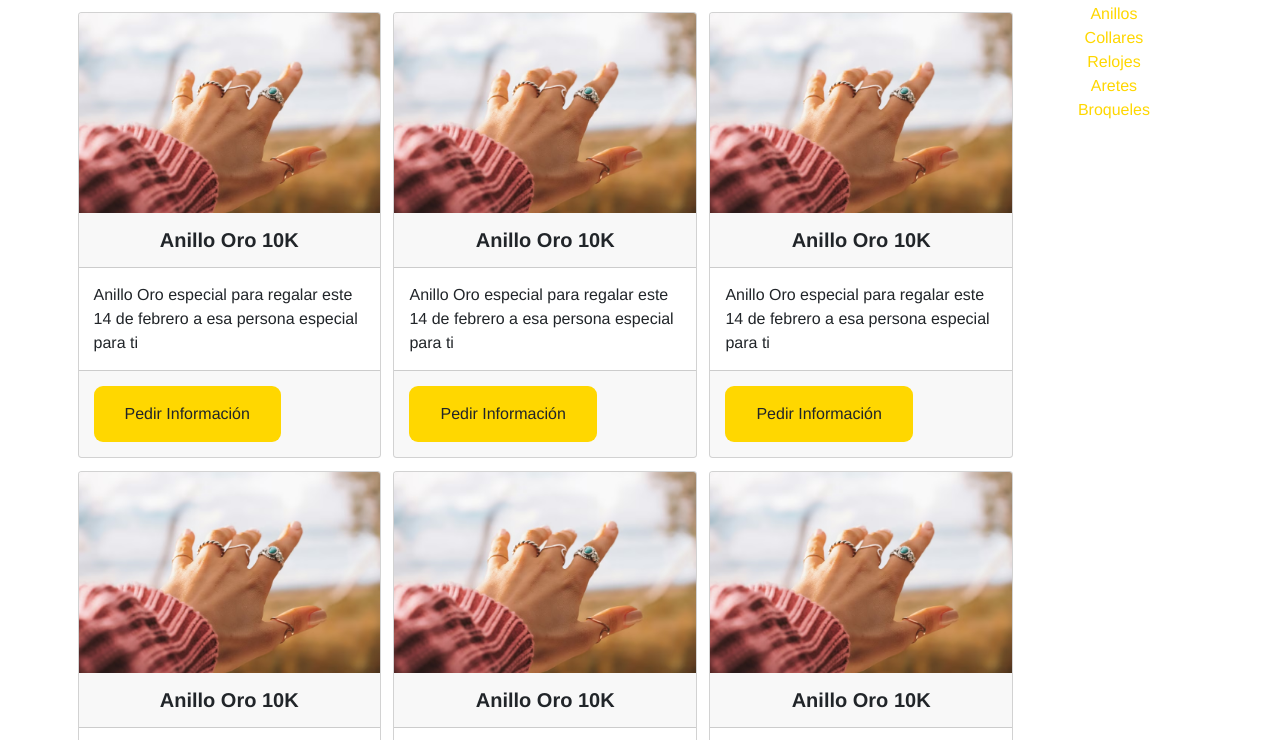
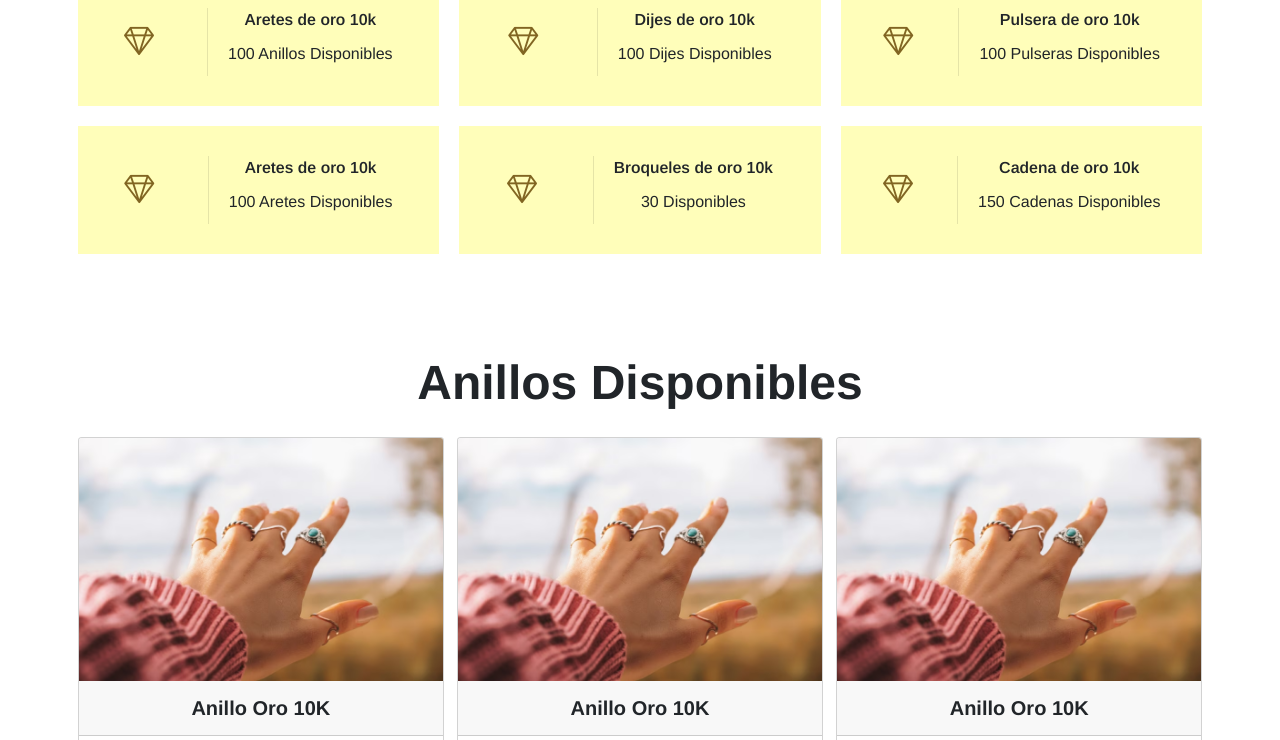
Before and after one commit to 27kike/webjoyeria, a plain HTML site: page categoria.html in a window 1280 px wide. Shown: the part 747-1487 px from the top of the page. Drawn offline with nearby package versions, Linux system fonts and the light colour scheme.

Commit message:
Se modifico categorías y el menú en todas las páginas
Se ha modificado la página categorías agregando el menú de artículos disponibles y en todas las páginas el menú se hizo responsibe.

```diff
--- a/categoria.html
+++ b/categoria.html
@@ -18,7 +18,7 @@
     <header class="header__productos py-3">
         <div class="container-xl">
             <nav class="navbar header__productos-nav d-flex justify-content-center p-0 m-2">
-                <ul class="list-unstyled d-flex justify-content-around w-100 m-0">
+                <ul class="list-unstyled d-flex flex-column text-center flex-md-row justify-content-around w-100 m-0">
                     <li class="nav-item p-1">
                         <a href="index.html" class="nav-link">Inicio</a>
                     </li>
@@ -34,8 +34,8 @@
                 </ul>
             </nav>
             <div class="header__productos-contenido">
-                <h2 class="header__productos-contenido-titulo">Bienvenidos a Joyeria Estela Dorada</h2>
-                <p class="header__productos-contenido-texto">Sumérgete en un mundo de joyas exclusivas, donde cada pieza cuenta una historia de elegancia y sofisticación.</p>
+                <h2 class="header__productos-contenido-titulo">Encuentra Tu Compañero Perfecto</h2>
+                <p class="header__productos-contenido-texto">Tu Historia, Contada a Través de Joyas.</p>
             </div>
             <div class="header__productos-servicios">
                 <div class="header__productos-servicios-diseno p-2 mb-2 mb-md-0">
@@ -53,9 +53,68 @@
             </div>
         </div>
     </header>
-    <div class="container-xl py-3">
-        <div class="row g-1">
-            <main class="col-md-10">
+    <section class="categorias py-3">
+        <div class="container-xl">
+            <h2 class="text-center">Nuestras Categorías</h1>
+            <div class="categorias__productos">
+                <div class="categorias__productos-producto">
+                    <div class="categorias__productos-producto-logo">
+                        <i class="bi bi-gem"></i>
+                    </div>
+                    <div class="categorias__productos-producto-info">
+                        <p class="categorias__productos-producto-info-desc">Aretes de oro 10k</p>
+                        <p>100 Anillos Disponibles</p>
+                    </div>
+                </div>
+                <div class="categorias__productos-producto">
+                    <div class="categorias__productos-producto-logo">
+                        <i class="bi bi-gem"></i>
+                    </div>
+                    <div class="categorias__productos-producto-info">
+                        <p class="categorias__productos-producto-info-desc">Dijes de oro 10k</p>
+                        <p>100 Dijes Disponibles</p>
+                    </div>
+                </div>
+                <div class="categorias__productos-producto">
+                    <div class="categorias__productos-producto-logo">
+                        <i class="bi bi-gem"></i>
+                    </div>
+                    <div class="categorias__productos-producto-info">
+                        <p class="categorias__productos-producto-info-desc">Pulsera de oro 10k</p>
+                        <p>100 Pulseras Disponibles</p>
+                    </div>
+                </div>
+                <div class="categorias__productos-producto">
+                    <div class="categorias__productos-producto-logo">
+                        <i class="bi bi-gem"></i>
+                    </div>
+                    <div class="categorias__productos-producto-info">
+                        <p class="categorias__productos-producto-info-desc">Aretes de oro 10k</p>
+                        <p>100 Aretes Disponibles</p>
+                    </div>
+                </div>
+                <div class="categorias__productos-producto">
+                    <div class="categorias__productos-producto-logo">
+                        <i class="bi bi-gem"></i>
+                    </div>
+                    <div class="categorias__productos-producto-info">
+                        <p class="categorias__productos-producto-info-desc">Broqueles de oro 10k</p>
+                        <p>30 Disponibles</p>
+                    </div>
+                </div>
+                <div class="categorias__productos-producto">
+                    <div class="categorias__productos-producto-logo">
+                        <i class="bi bi-gem"></i>
+                    </div>
+                    <div class="categorias__productos-producto-info">
+                        <p class="categorias__productos-producto-info-desc">Cadena de oro 10k</p>
+                        <p>150 Cadenas Disponibles</p>
+                    </div>
+                </div>
+            </div>
+        </div>
+    </section>
+    <main class="py-3 container-xl">
         <h1 class="text-center">Anillos Disponibles</h1>
         <div class="productos">
             <div class="row g-1">
@@ -224,28 +283,6 @@
             </div>
         </div>
     </main>
-            <aside class="col-md-2">
-                <h5 class="text-center">Productos Disponibles</h5>
-                <ul class="list-unstyled text-center">
-                    <li>
-                        <a href="#" class="text-decoration-none">Anillos</a>
-                    </li>
-                    <li>
-                        <a href="#" class="text-decoration-none">Collares</a>
-                    </li>
-                    <li>
-                        <a href="#" class="text-decoration-none">Relojes</a>
-                    </li>
-                    <li>
-                        <a href="#" class="text-decoration-none">Aretes</a>
-                    </li>
-                    <li>
-                        <a href="#" class="text-decoration-none">Broqueles</a>
-                    </li>
-                </ul>
-            </aside>
-        </div>
-    </div>
     <footer class="footer py-3">
         <div class="container-xl">
             <div class="footer__informacion">
```
Also changed, not shown: index.html (+1 -1 lines), nosotros.html (+1 -1 lines), productos.html (+1 -1 lines), build/css/app.min.css. Lines whose indentation alone changed are shown as unchanged.
